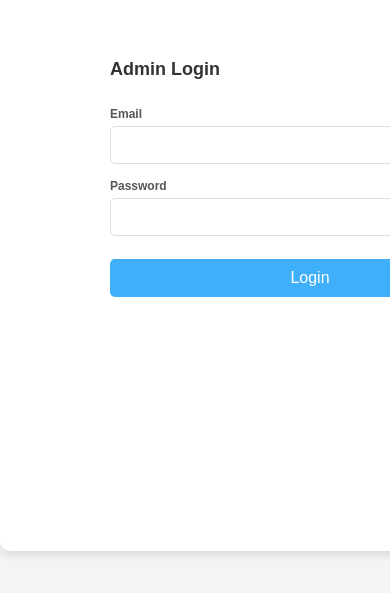
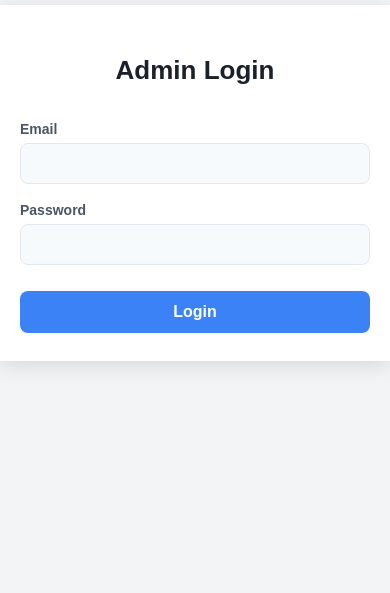
Before and after one commit to rahulg8454/BrightBolt, a React (Vite) app in the folder AdminFrontend/: page /logging in a window 390 px wide. Shown: the part 239-832 px from the top of the page. Built offline with nearby package versions, Linux system fonts and the light colour scheme; no server answers; the HTML template or start-up script is replaced by a standard one.

Commit message:
fix: center admin login form on full viewport with clean modern card

```diff
--- a/AdminFrontend/src/styles/adminLogin.css
+++ b/AdminFrontend/src/styles/adminLogin.css
@@ -1,138 +1,119 @@
 /* General Reset */
 body {
     margin: 0;
+    padding: 0;
     font-family: Arial, sans-serif;
     background-color: #f3f4f6;
 }
 
+/* FULL PAGE CENTERING WRAPPER */
 .form-container {
     display: flex;
-  height: 70vh;
-  background-color: #ffffff;
-  box-shadow: 0 4px 8px rgba(0, 0, 0, 0.1);
-  border-radius: 10px;
-  overflow: hidden;
-  max-width: 700px;
+    align-items: center;
+    justify-content: center;
+    min-height: 100vh;
     width: 100%;
+    background-color: #f3f4f6;
 }
 
-/* Login Form */
+/* Login Card */
 .form {
-  flex: 1;
-  margin-left: 100px;
-  padding: 20px;
+    background-color: #ffffff;
+    box-shadow: 0 4px 20px rgba(0, 0, 0, 0.12);
+    border-radius: 12px;
+    padding: 40px 48px;
+    width: 100%;
+    max-width: 420px;
     display: flex;
     flex-direction: column;
-  justify-content: center;
-  align-items: flex-start;
+    gap: 0;
 }
 
 .form h2 {
-  font-size: 24px;
-  color: #333333;
-  margin-bottom: 20px;
+    font-size: 26px;
+    color: #1a202c;
+    margin-bottom: 28px;
+    text-align: center;
+    font-weight: 700;
 }
 
 .form-group {
-  margin-bottom: 15px;
+    margin-bottom: 18px;
     width: 100%;
 }
 
 .form-group label {
-  font-weight: bold;
-  margin-bottom: 5px;
+    font-weight: 600;
+    margin-bottom: 6px;
     display: block;
-  color: #555555;
-  width: 400px;
+    color: #4a5568;
+    font-size: 14px;
 }
 
 .form-group input {
     width: 100%;
-  padding: 10px;
-  border: 1px solid #dddddd;
-  border-radius: 5px;
-  font-size: 16px;
+    padding: 11px 14px;
+    border: 1px solid #e2e8f0;
+    border-radius: 8px;
+    font-size: 15px;
     box-sizing: border-box;
+    background: #f7fafc;
+    transition: border-color 0.2s, box-shadow 0.2s;
+    color: #2d3748;
 }
 
-.login-btn {
+.form-group input:focus {
+    outline: none;
+    border-color: #4299e1;
+    box-shadow: 0 0 0 3px rgba(66, 153, 225, 0.15);
+    background: #ffffff;
+}
+
+.form button[type='submit'],
+button.login-btn {
     width: 100%;
-  padding: 10px;
-  background-color: rgb(56, 56, 232);
+    padding: 12px;
+    background-color: #3b82f6;
     border: none;
-  border-radius: 5px;
+    border-radius: 8px;
     color: #ffffff;
     font-size: 16px;
+    font-weight: 600;
     cursor: pointer;
-  transition: background-color 0.3s;
+    transition: background-color 0.2s, transform 0.1s;
+    margin-top: 8px;
 }
 
-.login-btn:hover {
-  background-color: #0056b3;
+.form button[type='submit']:hover,
+button.login-btn:hover {
+    background-color: #2563eb;
+    transform: translateY(-1px);
 }
 
-/* Vertical Line */
-.vertical-line {
-  width: 2px;
-  background-color: rgb(56, 56, 232);
-  margin: 0 20px;
+.error-message {
+    color: #e53e3e;
+    font-size: 13px;
+    padding: 8px 12px;
+    background: #fff5f5;
+    border-left: 3px solid #e53e3e;
+    border-radius: 4px;
+    margin-bottom: 12px;
 }
 
-/* Description Section */
-.description {
-  flex: 1;
-  padding: 20px;
-  display: flex;
-  flex-direction: column;
-  justify-content: center;
-}
-
-.description h2 {
-  font-size: 24px;
-  color: #333333;
-  margin-bottom: 10px;
-}
-
-.description p {
-  font-size: 16px;
-  color: #555555;
-  line-height: 1.6;
-}
-
-@media (max-width: 768px) {
-  .form-container {
-    flex-direction: column;
-    height: 90vh;
-    margin-top: 30px;
-    width: 500px;
-  }
-  .form, .description {
-    padding: 10px;
-  }
-  .form h2 {
-    font-size: 20px;
-  }
-  .form-group label {
-    font-size: 12px;
-  }
-  .form-group input {
-    font-size: 14px;
-  }
-  .login-btn {
-    font-size: 14px;
-    padding: 10px;
-  }
+.success-message {
+    color: #276749;
+    font-size: 13px;
+    padding: 8px 12px;
+    background: #f0fff4;
+    border-left: 3px solid #38a169;
+    border-radius: 4px;
+    margin-bottom: 12px;
 }
 
 @media (max-width: 480px) {
-  .login-page {
-    padding: 0 10px;
-  }
-  .form h2 {
-    font-size: 18px;
-  }
-  .login-btn {
-    font-size: 14px;
-    padding: 8px;
+    .form {
+        padding: 28px 20px;
+        max-width: 100%;
+        border-radius: 0;
     }
 }
```
Lines whose indentation alone changed are shown as unchanged.
